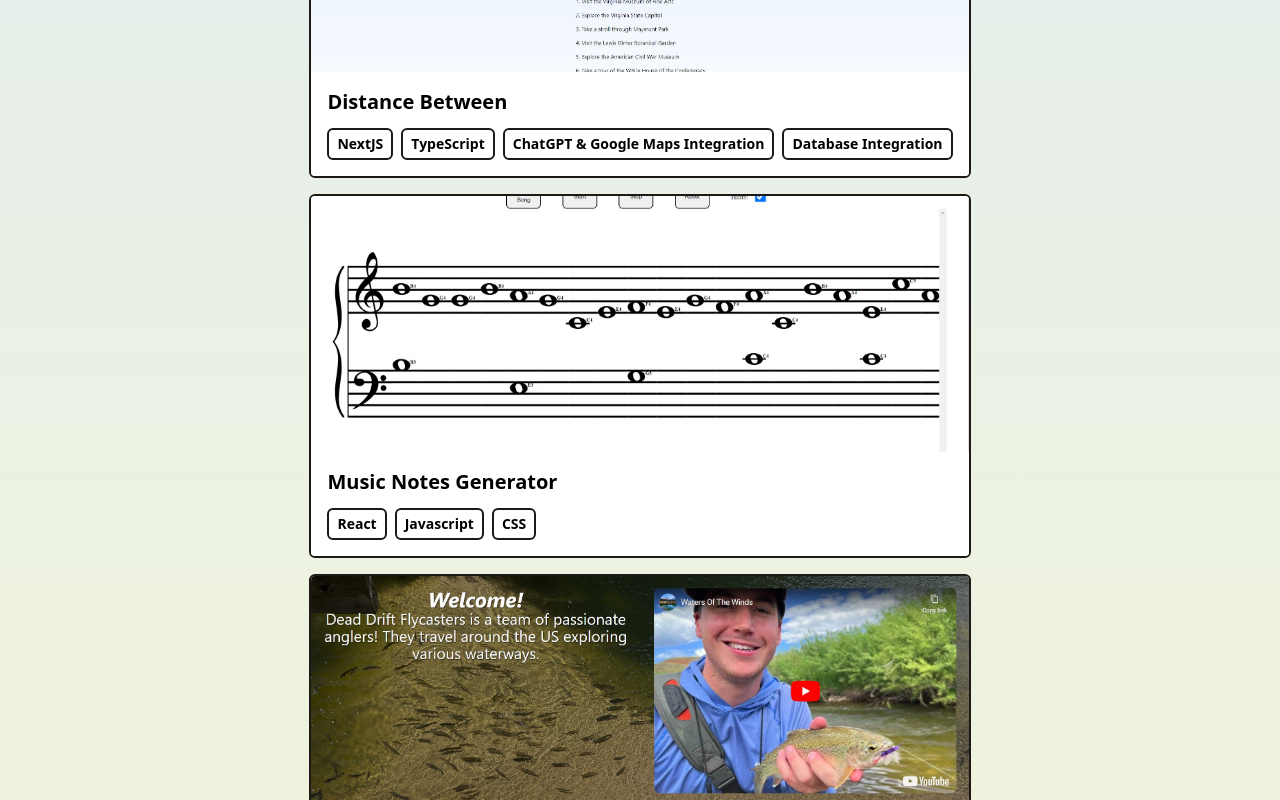
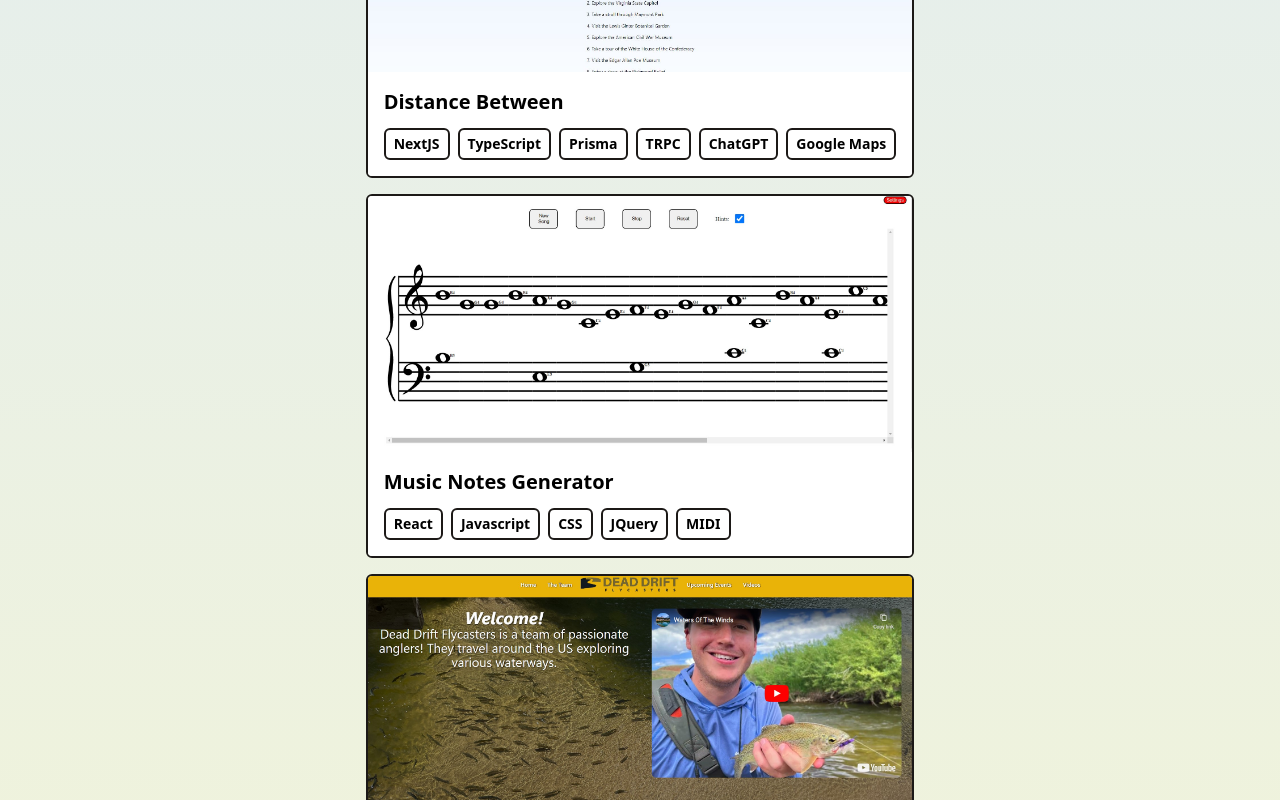
Before and after one commit to Grayson-Remington/portfolio-next, a Next.js app: page / in a window 1280 px wide. Shown: the part 1200-2000 px from the top of the page. Built offline with nearby package versions, Linux system fonts and the light colour scheme.

Commit message:
stack updates to the portfolio

```diff
--- a/public/data/portfolio.ts
+++ b/public/data/portfolio.ts
@@ -2,25 +2,19 @@
   {
     title: "Distance Between",
     imgUrl: "assets/distance-between.jpg",
-    stack: [
-      "NextJS",
-      "TypeScript",
-
-      "ChatGPT & Google Maps Integration",
-      "Database Integration",
-    ],
+    stack: ["NextJS", "TypeScript", "Prisma", "TRPC", "ChatGPT", "Google Maps"],
     link: "https://distance-between-next-database.vercel.app/",
   },
   {
     title: "Music Notes Generator",
     imgUrl: "assets/music-note-generator.jpg",
-    stack: ["React", "Javascript", "CSS"],
+    stack: ["React", "Javascript", "CSS", "JQuery", "MIDI"],
     link: "https://simple-music-generator.vercel.app/",
   },
   {
     title: "Dead Drift Flycasters",
     imgUrl: "assets/dead-drift-flycasters.jpg",
-    stack: ["React", "Javascript", "Tailwind"],
+    stack: ["React", "Javascript", "Tailwind", "JQuery"],
     link: "https://grayson-remington.github.io/dead-drift-flycasters/",
   },
 ];
```
